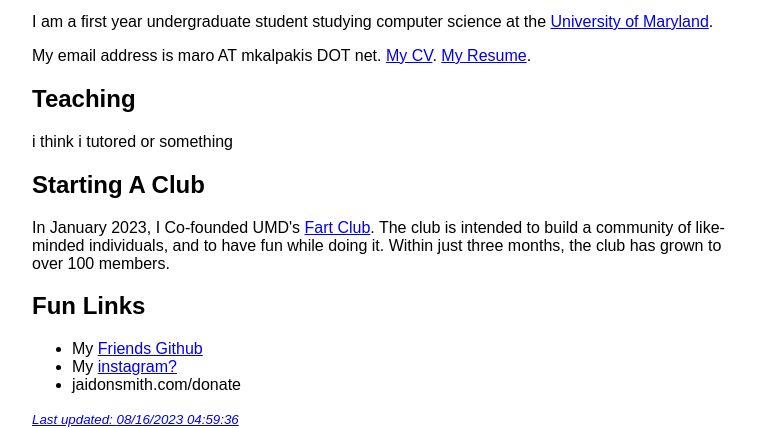
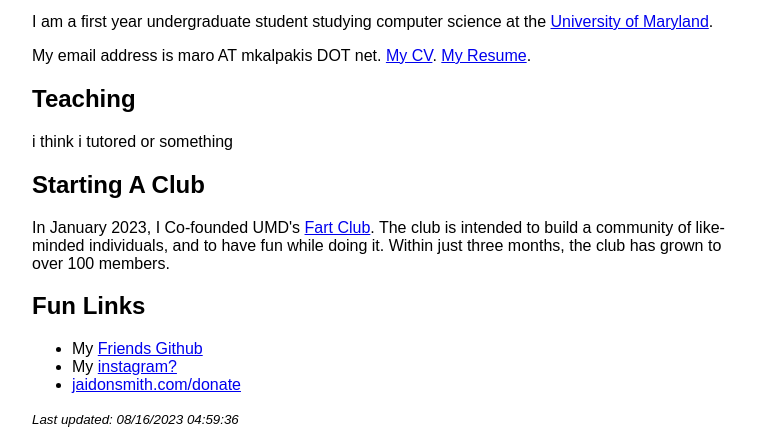
Before and after one commit to mkalpakis/mariowebsite, a plain HTML site: page index.html in a window 1280 px wide. Shown: the part 379-807 px from the top of the page, without its empty margins (248-1031 px from the left). Drawn offline with Linux system fonts and the light colour scheme.

Commit message:
Update index.html

```diff
--- a/index.html
+++ b/index.html
@@ -62,7 +62,7 @@ img {
   <ul>
     <li>My <a href="https://github.com/AndersSpear" target="_blank">Friends Github</a></li>
     <li>My <a href="https://www.instagram.com/mariok.k/" target="_blank">instagram?</a></li>
-    <li> jaidonsmith.com/donate<a href="http://www.jaidonsmith.com/donate/" target="_blank"></li>
+    <li><a href="http://www.jaidonsmith.com/donate/" target="_blank">jaidonsmith.com/donate</a></li>
   </ul>
 
 </body>
```
